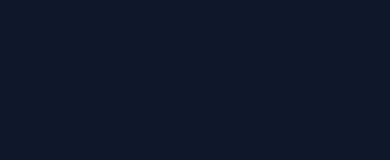
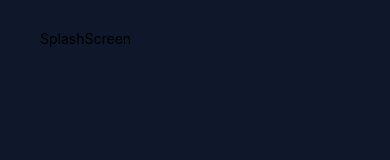
Before and after one commit to 9090856788/TradeOS, a React Native app: screen / in a window 390 px wide. Shown: the top 160 px of the page. Built offline with nearby package versions, Linux system fonts and the light colour scheme.

Commit message:
created a CustomeSafeAreaView reusable component

```diff
--- a/App.tsx
+++ b/App.tsx
@@ -1,13 +1,19 @@
-import { View } from 'react-native';
+import { StyleSheet, View } from 'react-native';
 import React from 'react';
 import Navigation from './src/navigation/Navigation';
 
 const App = () => {
   return (
-    <View style={{ flex: 1}}>
+    <View style={styles.container}>
       <Navigation />
     </View>
   );
 };
 
 export default App;
+
+const styles = StyleSheet.create({
+  container: {
+    flex: 1,
+  },
+});
--- /dev/null
+++ b/src/components/global/CustomeSafeAreaView.tsx
@@ -0,0 +1,29 @@
+import { StyleSheet, Text } from 'react-native';
+import React, { FC } from 'react';
+import { SafeAreaView } from 'react-native-safe-area-context';
+
+interface customeSafeAreaViewProps {
+  children: React.ReactNode;
+  style?: object;
+}
+
+const CustomeSafeAreaView: FC<customeSafeAreaViewProps> = ({
+  children,
+  style,
+}) => {
+  return (
+    <SafeAreaView style={styles.container}>
+      <Text style={[styles.container, style]}>{children}</Text>
+    </SafeAreaView>
+  );
+};
+
+export default CustomeSafeAreaView;
+
+const styles = StyleSheet.create({
+  container: {
+    flex: 1,
+    padding: 15,
+    paddingHorizontal: 20,
+  },
+});
--- a/src/screens/onboarding/SplashScreen.tsx
+++ b/src/screens/onboarding/SplashScreen.tsx
@@ -1,11 +1,12 @@
-import { View, Text } from 'react-native';
+import { Text } from 'react-native';
 import React from 'react';
+import CustomeSafeAreaView from '../../components/global/CustomeSafeAreaView';
 
 const SplashScreen = () => {
   return (
-    <View style={{ flex: 1, justifyContent: 'center', alignItems: 'center' }}>
+    <CustomeSafeAreaView>
       <Text>SplashScreen</Text>
-    </View>
+    </CustomeSafeAreaView>
   );
 };
 
```
